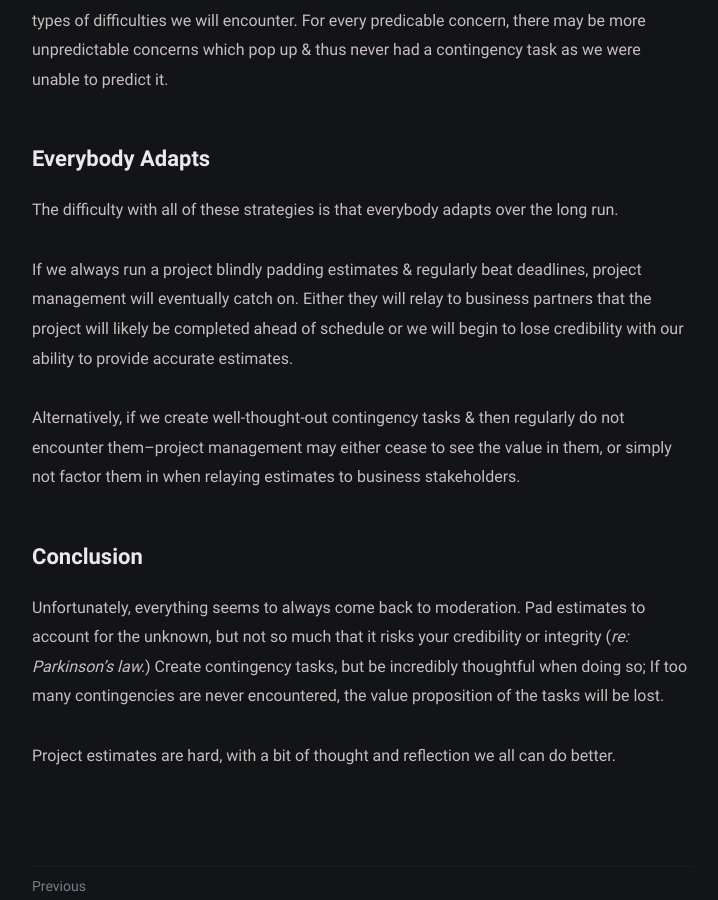
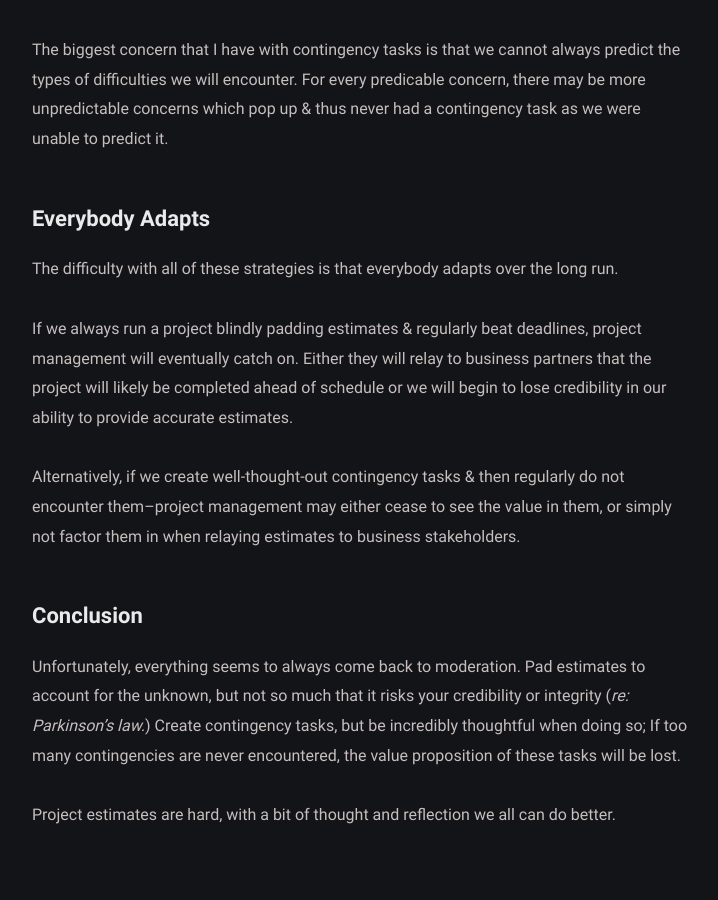
Before and after one commit to johnsosoka/site-johnsosoka-com, a Jekyll site: the page built from website/_posts/blog/2023-01-28-estimate-padding.md, in a window 1280 px wide and 900 px high, scrolled down 2038 px. Shown: the whole window, without its empty margins (278-996 px from the left). Built offline with Jekyll 4.4.1, drawn with Linux system fonts in a browser that asks for light colours; some of the changed text lies outside the part shown.

Commit message:
minor blog post re-edit. Fixing phrasing/typos in GPT notes

```diff
--- a/website/_posts/blog/2023-01-28-estimate-padding.md
+++ b/website/_posts/blog/2023-01-28-estimate-padding.md
@@ -5,7 +5,7 @@
 tags: project management estimating
 ---
 
-Throughout my career, I have found myself wrestling with padding estimates. This struggle is twofold:
+Estimate padding is a strategy where a time or effort buffer would be added to your honest estimate for how long a task may take. The thinking is that this provides a bit of wiggle room, should anything go wrong over the course of your task. Throughout my career, I have found myself wrestling with padding estimates. This struggle is twofold:
 
 1. At a gut level, it feels dishonest.
 2. Given [Parkinson's Law,](https://en.wikipedia.org/wiki/Parkinson%27s_law) I fear that padded estimates will inevitably lead to time wasted. Parkinson's law states that  _"work expands so as to fill the time available for its completion."_
@@ -37,12 +37,12 @@
 
 The difficulty with all of these strategies is that everybody adapts over the long run.
 
-If we always run a project blindly padding estimates & regularly beat deadlines, project management will eventually catch on. Either they will relay to business partners that the project will likely be completed ahead of schedule or we will begin to lose credibility with our ability to provide accurate estimates.
+If we always run a project blindly padding estimates & regularly beat deadlines, project management will eventually catch on. Either they will relay to business partners that the project will likely be completed ahead of schedule or we will begin to lose credibility in our ability to provide accurate estimates.
 
 Alternatively, if we create well-thought-out contingency tasks & then regularly do not encounter them--project management may either cease to see the value in them, or simply not factor them in when relaying estimates to business stakeholders.
 
 ## Conclusion
 
-Unfortunately, everything seems to always come back to moderation. Pad estimates to account for the unknown, but not so much that it risks your credibility or integrity (_re: Parkinson's law._) Create contingency tasks, but be incredibly thoughtful when doing so; If too many contingencies are never encountered, the value proposition of the tasks will be lost.
+Unfortunately, everything seems to always come back to moderation. Pad estimates to account for the unknown, but not so much that it risks your credibility or integrity (_re: Parkinson's law._) Create contingency tasks, but be incredibly thoughtful when doing so; If too many contingencies are never encountered, the value proposition of these tasks will be lost.
 
 Project estimates are hard, with a bit of thought and reflection we all can do better.
```
Also changed, not shown: website/_notes/misc/2023-02-05-chat-gpt-convo.md (+2 -2 lines).
